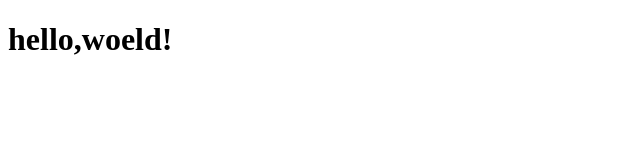
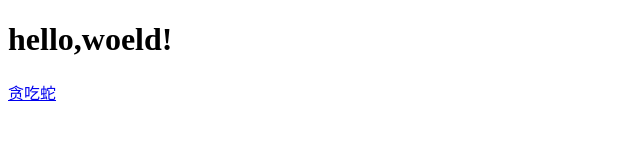
Before and after one commit to kx00012kx/kx00012kx.github.io, a plain HTML site: page index.html in a window 1280 px wide. Shown: the full height of the page, 0-640 px from the left. Drawn offline with Linux system fonts and the light colour scheme.

Commit message:
Update index.html

```diff
--- a/index.html
+++ b/index.html
@@ -5,6 +5,6 @@
 </head>
 <body>
 <h1>hello,woeld!</h1>
-<a href="https://kx00012.github.io/snake/snake.html"></a>
+<a href="https://kx00012.github.io/snake/snake.html">贪吃蛇</a>
 </body>
 </html>
```
